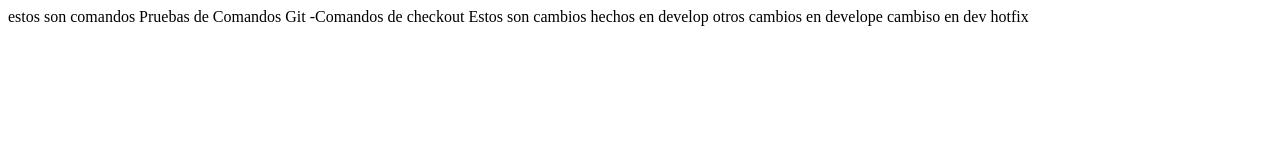
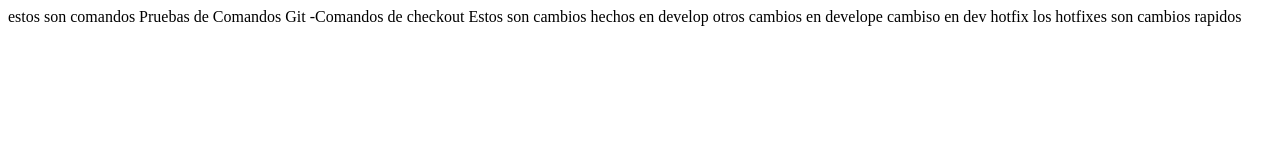
Before and after one commit to ruiz94/prueba-github, a plain HTML site: page index.html in a window 1280 px wide. Drawn offline with Linux system fonts and the light colour scheme.

Commit message:
cambio rapido

```diff
--- a/index.html
+++ b/index.html
@@ -18,6 +18,6 @@
   otros cambios en develope
 
   cambiso en dev
-  hotfix
+  hotfix los hotfixes son cambios rapidos
 </body>
 </html>
```
